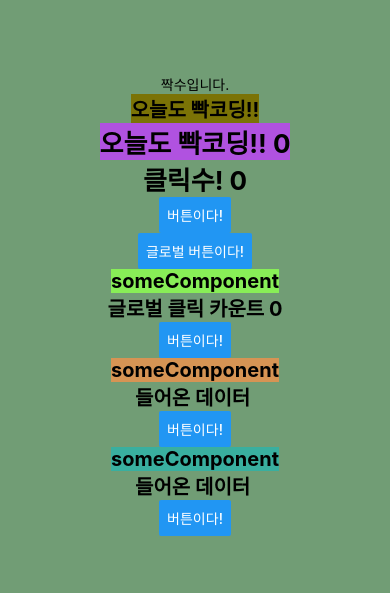
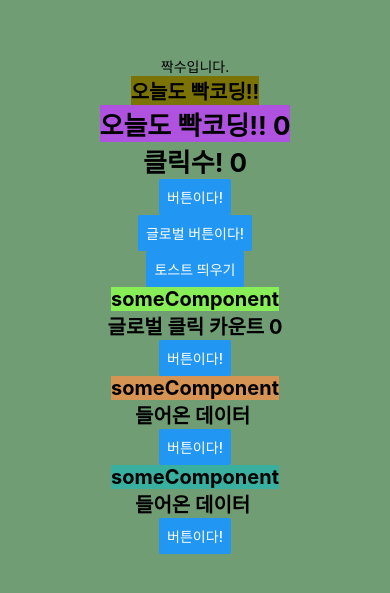
Before and after one commit to ncs01060/studyReactNative, a React Native app: screen / in a window 390 px wide. Shown: the part 117-710 px from the top of the page. Built offline with nearby package versions, Linux system fonts and the light colour scheme.

Commit message:
react-toast-message 실습

```diff
--- a/App.tsx
+++ b/App.tsx
@@ -1,6 +1,7 @@
 import { StatusBar } from "expo-status-bar";
 import React, { createContext, useContext, useState } from "react";
 import { Button, StyleSheet, Text, View } from "react-native";
+import Toast from "react-native-toast-message";
 
 type GlobalClickCountType = {
   globalClickCount: number;
@@ -99,12 +100,21 @@ export default function App() {
     );
   }
 
-  function EvenNumberTitle(props: any) {
-    if (props.isEven) {
+  // { isEven }
+  function EvenNumberTitle({ isEven }: { isEven: boolean }) {
+    if (isEven) {
       return <Text>짝수입니다.</Text>;
     }
     return null;
   }
+
+  const showToast = (someValue: number | string): void => {
+    Toast.show({
+      type: "success",
+      text1: `${someValue}`,
+      text2: "This is some something",
+    });
+  };
 
   return (
     <GlobalClickCountContext.Provider
@@ -140,6 +150,12 @@ export default function App() {
             setGlobalClickCount(globalClickCount + 1);
           }}
         />
+        <Button
+          title="토스트 띄우기"
+          onPress={(e) => {
+            showToast(clickCount);
+          }}
+        />
         <SomeComponent
           clickCount={clickCount}
           onClick={() => {
@@ -147,6 +163,7 @@ export default function App() {
           }}
         />
       </View>
+      <Toast />
     </GlobalClickCountContext.Provider>
   );
 }
--- a/package.json
+++ b/package.json
@@ -12,7 +12,8 @@
     "expo": "~54.0.33",
     "expo-status-bar": "~3.0.9",
     "react": "19.1.0",
-    "react-native": "0.81.5"
+    "react-native": "0.81.5",
+    "react-native-toast-message": "^2.3.3"
   },
   "devDependencies": {
     "@types/react": "~19.1.0",
```
Also changed, not shown: 1 other file (tests, documents, lock files or other folders).
